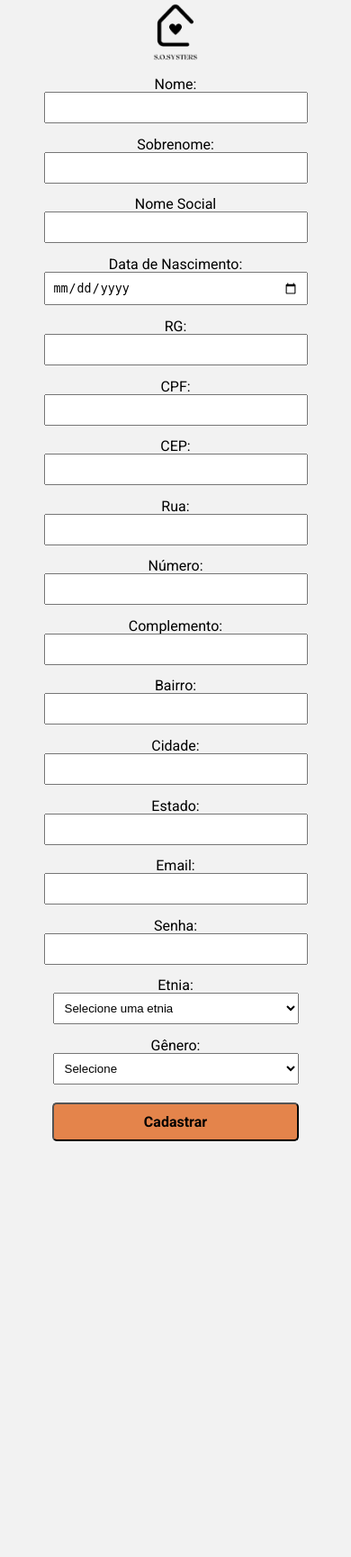
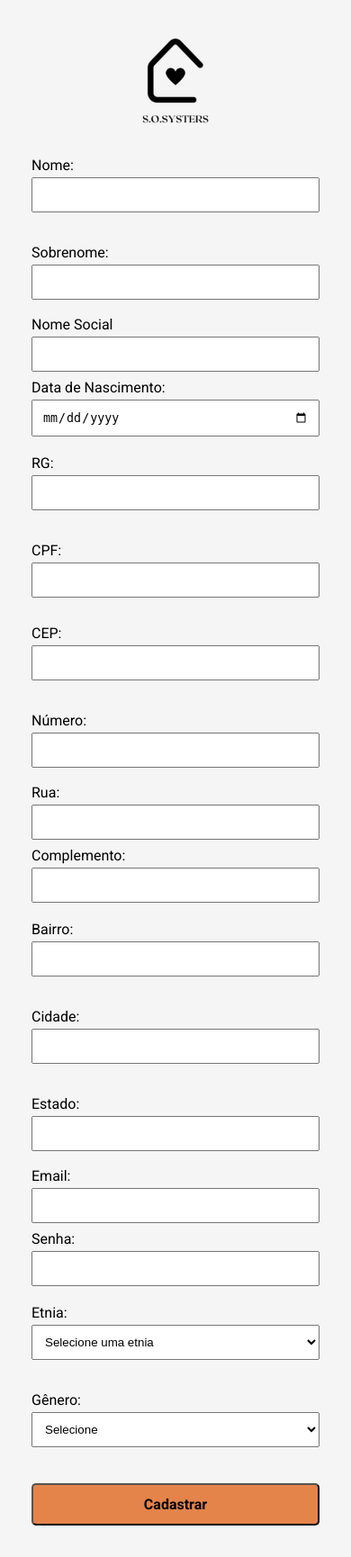
Before and after one commit to pablohcarmo/sosysters, a Spring Boot app: page /pages/cadastro.html in a window 390 px wide. Shown: the whole page at 90% size. Before the commit the page ends 1268 px from the top, so only its background shows below. Run offline with Spring Boot 4, Linux system fonts and the light colour scheme; data that the repository does not hold is empty.

Commit message:
ajuste de responsividade no cadastro

```diff
--- a/src/main/resources/static/pages/cadastro.html
+++ b/src/main/resources/static/pages/cadastro.html
@@ -6,69 +6,114 @@
     <title>Cadastro</title>
 
     <link rel="icon" href="../images/favicon.png" type="image/x-icon"/>
+    <link rel="stylesheet" href="../styles/reset.css">
     <link rel="stylesheet" href="../styles/style-cadastro.css">
-    <link rel="stylesheet" href="../styles/reset.css">
+    <link rel="stylesheet" href="../styles/responsividade.css">
+
 </head>
 <body>
 
     <form id="meuFormulario">
         <img src="../images/S.O 1.png" alt="logo-sosysters">
 
+        <!-- Nome + Sobrenome -->
+        <div class="linha duas-colunas">
+            <div>
                 <label class="texto-form" for="nome">Nome:</label>
                 <input type="text" id="nome" name="nome" required>
+            </div>
 
+            <div>
                 <label class="texto-form" for="sobrenome">Sobrenome:</label>
                 <input type="text" id="sobrenome" name="sobrenome" required>
+            </div>
+        </div>
 
+        <!-- Nome Social -->
         <label class="texto-form" for="nomeSocial">Nome Social</label>
         <input type="text" id="nomeSocial" name="nomeSocial">
 
+        <!-- Data de Nascimento -->
         <label class="texto-form" for="dataNascimento">Data de Nascimento:</label>
         <input type="date" id="dataNascimento" name="dataNascimento" required>
 
+        <!-- RG + CPF -->
+        <div class="linha duas-colunas">
+            <div>
                 <label class="texto-form" for="rg">RG:</label>
                 <input type="text" id="rg" name="rg" required>
+            </div>
 
+            <div>
                 <label class="texto-form" for="cpf">CPF:</label>
-        <input type="text" id="cpf" name="cpf" required maxlength="14" oninput="validarEReformatarCPF(this)" required>
+                <input type="text" id="cpf" name="cpf" maxlength="14" oninput="validarEReformatarCPF(this)" required>
                 <span id="cpf-feedback" style="font-size: 12px;"></span>
+            </div>
+        </div>
 
+        <!-- CEP + Número -->
+        <div class="linha duas-colunas">
+            <div>
                 <label class="texto-form" for="cep">CEP:</label>
                 <input type="text" id="cep" name="cep" required>
+            </div>
 
+            <div>
+                <label class="texto-form" for="numero">Número:</label>
+                <input type="text" id="numero" name="numero" required>
+            </div>
+        </div>
+
+        <!-- Rua -->
         <label class="texto-form" for="logradouro">Rua:</label>
         <input type="text" id="logradouro" name="logradouro" required>
 
-        <label class="texto-form" for="numero">Número:</label>
-        <input type="text" id="numero" name="numero" required>
-
+        <!-- Complemento -->
         <label class="texto-form" for="complemento">Complemento:</label>
         <input type="text" id="complemento" name="complemento" required>
 
+        <!-- Bairro + Cidade + Estado -->
+        <div class="linha tres-colunas">
+            <div>
                 <label class="texto-form" for="bairro">Bairro:</label>
                 <input type="text" id="bairro" name="bairro" required>
+            </div>
 
+            <div>
                 <label class="texto-form" for="cidade">Cidade:</label>
                 <input type="text" id="cidade" name="cidade" required>
+            </div>
 
+            <div>
                 <label class="texto-form" for="estado">Estado:</label>
                 <input type="text" id="estado" name="estado" required>
+            </div>
+        </div>
 
+        <!-- Email -->
         <label class="texto-form" for="email">Email:</label>
         <input type="email" id="email" name="email" required>
 
+        <!-- Senha -->
         <label class="texto-form" for="senha">Senha:</label>
         <input type="password" id="senha" name="senha" required>
 
+        <!-- Etnia + Gênero -->
+        <div class="linha duas-colunas">
+            <div>
                 <label class="texto-form" for="etnia">Etnia:</label>
                 <select id="etnia" name="etnia" required>
                     <option value="">Carregando...</option>
                 </select>
+            </div>
 
+            <div>
                 <label class="texto-form" for="genero">Gênero:</label>
                 <select id="genero" name="genero" required>
                     <option value="">Carregando...</option>
                 </select>
+            </div>
+        </div>
 
         <button type="submit" class="btn">Cadastrar</button>
     </form>
--- a/src/main/resources/static/styles/style-cadastro.css
+++ b/src/main/resources/static/styles/style-cadastro.css
@@ -1,48 +1,107 @@
 @import url(./geral.css);
 
+/* ===== RESET ===== */
+* {
+    box-sizing: border-box;
+    margin: 0;
+    padding: 0;
+}
+
+/* ===== BODY ===== */
+body {
+    display: flex;
+    justify-content: center;
+    background-color: #f5f5f5;
+    padding: 15px;
+}
+
+/* ===== FORM ===== */
 form {
+    width: 100%;
+    max-width: 600px;
+    margin: 0 auto;
+    padding: 20px;
+    background: #f5f5f5;
+    border-radius: 10px;
+}
+
+/* ===== LOGO ===== */
+form img {
+    display: block;
+    margin: 0 auto 20px auto;
+    max-width: 120px;
+}
+
+/* ===== LABEL ===== */
+.texto-form {
+    font-family: 'Roboto', sans-serif;
+    font-size: 16px;
+    margin-top: 12px;
+}
+
+/* ===== INPUTS ===== */
+input,
+select {
+    width: 100%;
+    padding: 10px;
+    margin-top: 5px;
+    margin-bottom: 10px;
+}
+
+/* ===== GRID ===== */
+.linha {
+    display: grid;
+    gap: 15px;
+    margin-bottom: 10px;
+}
+
+.linha div {
     display: flex;
     flex-direction: column;
-    justify-content: center;
-    align-items: center;
-
 }
 
-img {
-    width: 20%;
-    margin-top: 10%;
+/* ===== MOBILE (PADRÃO) ===== */
+.duas-colunas,
+.tres-colunas {
+    grid-template-columns: 1fr;
 }
 
-label {
-    display: block;
-    margin-bottom: 5px;
+/* ===== TABLET ===== */
+@media (min-width: 768px) {
+    .duas-colunas {
+        grid-template-columns: 1fr 1fr;
+    }
 }
 
-form input, form select {
-    width: 70%;
-    padding: .5rem;
+/* ===== DESKTOP ===== */
+@media (min-width: 1024px) {
+    form {
+        max-width: 800px;
+    }
+
+    .duas-colunas {
+        grid-template-columns: 1fr 1fr;
+    }
+
+    .tres-colunas {
+        grid-template-columns: 1fr 1fr 1fr;
+    }
 }
 
+/* ===== BOTÃO ===== */
 .btn {
+    width: 100%;
+    padding: 12px;
+    margin-top: 20px;
+    border-radius: 5px;
     background-color: var(--cor-botao);
-    padding: 10px 100px;
-    border-radius: 5px;
-    margin-top: 5%;
-    text-decoration: none;
-    color: #000000;
+    color: #000;
     font-family: 'Roboto', sans-serif;
     font-size: 16px;
     font-weight: 700;
-    margin-bottom: 10%;
+    cursor: pointer;
 }
 
 .btn:hover {
-    cursor: pointer;
     background-color: var(--cor-hover);
 }
-
-.texto-form {
-    font-family: 'Roboto', sans-serif;
-    font-size: 16px;
-    padding-top: 4%;
-}
```
Also changed, not shown: src/main/resources/static/styles/resposividade.css (+23 -64 lines). Lines whose indentation alone changed are shown as unchanged.
